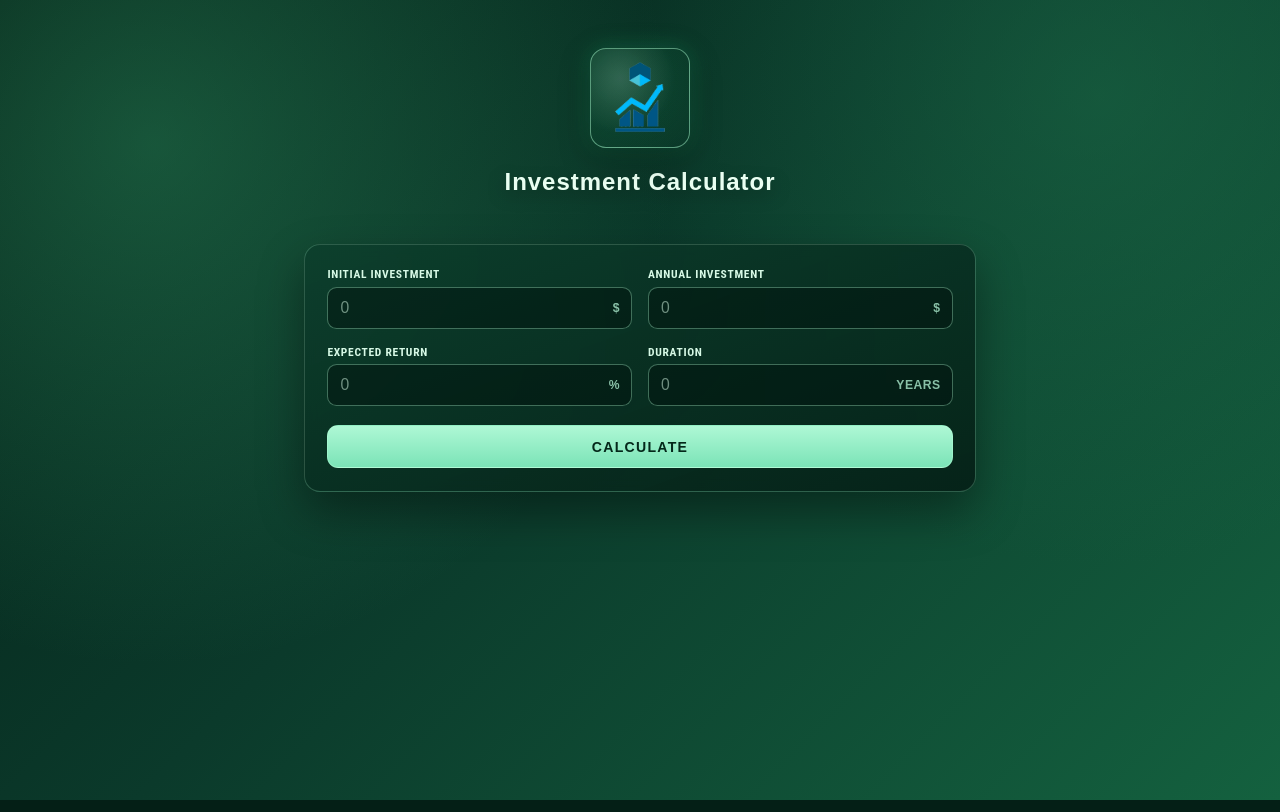
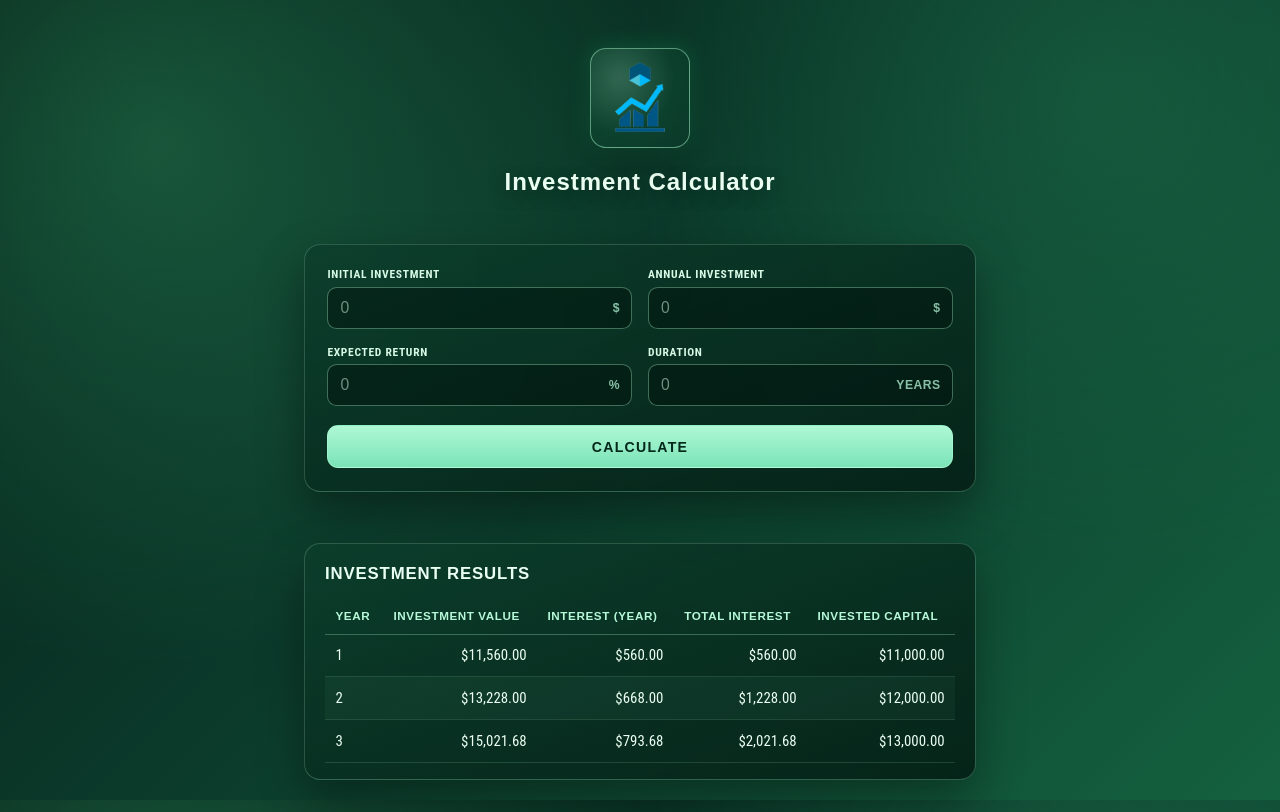
Before and after one commit to Arsiievych/investment_calculator, an Angular app: page / in a window 1280 px wide. Built offline with nearby package versions, Linux system fonts and the light colour scheme.

Commit message:
integrate investment-results component into app layout with initial styles and table implementation

```diff
--- a/src/app/app.html
+++ b/src/app/app.html
@@ -1,2 +1,3 @@
 <app-header/>
 <app-investment-inputs/>
+<app-investment-results/>
--- a/src/app/app.ts
+++ b/src/app/app.ts
@@ -2,10 +2,11 @@ import { Component, signal } from '@angular/core';
 import { RouterOutlet } from '@angular/router';
 import {Header} from "./header/header";
 import {InvestmentInputs} from "./investment-inputs/investment-inputs";
+import {InvestmentResults} from "./investment-results/investment-results";
 
 @Component({
   selector: 'app-root',
-  imports: [RouterOutlet, Header, InvestmentInputs],
+  imports: [RouterOutlet, Header, InvestmentInputs, InvestmentResults],
   templateUrl: './app.html',
   styleUrl: './app.css'
 })
--- a/src/app/investment-results/investment-results.css
+++ b/src/app/investment-results/investment-results.css
@@ -0,0 +1,71 @@
+:host {
+    display: block;
+    padding: 0 1rem 2rem;
+}
+
+.results-card {
+    max-width: 42rem;
+    margin: 1.2rem auto 0;
+    padding: 1.25rem 1.25rem 1rem;
+    border-radius: 1rem;
+    border: 1px solid rgba(179, 255, 214, 0.22);
+    background: linear-gradient(160deg, rgba(12, 62, 44, 0.88), rgba(5, 31, 22, 0.9));
+    box-shadow: 0 20px 45px rgba(0, 0, 0, 0.35);
+    backdrop-filter: blur(6px);
+}
+
+.results-card h2 {
+    margin: 0 0 0.9rem;
+    color: #e9fff2;
+    font-size: 1.05rem;
+    font-weight: 700;
+    letter-spacing: 0.05em;
+    text-transform: uppercase;
+}
+
+.table-wrap {
+    overflow-x: auto;
+}
+
+table {
+    width: 100%;
+    min-width: 37rem;
+    border-collapse: collapse;
+}
+
+thead th {
+    padding: 0.7rem 0.65rem;
+    border-bottom: 1px solid rgba(179, 255, 214, 0.28);
+    color: #b6f8d8;
+    font-size: 0.73rem;
+    font-weight: 700;
+    letter-spacing: 0.05em;
+    text-transform: uppercase;
+    text-align: left;
+}
+
+tbody td {
+    padding: 0.74rem 0.65rem;
+    border-bottom: 1px solid rgba(179, 255, 214, 0.14);
+    color: #ecfff3;
+    font-family: "Roboto Condensed", sans-serif;
+    font-size: 0.93rem;
+}
+
+tbody tr:nth-child(even) td {
+    background-color: rgba(124, 206, 169, 0.05);
+}
+
+tbody tr:hover td {
+    background-color: rgba(124, 206, 169, 0.1);
+}
+
+.num {
+    text-align: right;
+}
+
+@media (max-width: 700px) {
+    .results-card {
+        padding: 1rem;
+    }
+}
--- a/src/app/investment-results/investment-results.html
+++ b/src/app/investment-results/investment-results.html
@@ -1 +1,39 @@
-<p>investment-results works!</p>
+<section class="results-card">
+    <h2>Investment Results</h2>
+    <div class="table-wrap">
+        <table>
+            <thead>
+            <tr>
+                <th>Year</th>
+                <th class="num">Investment Value</th>
+                <th class="num">Interest (Year)</th>
+                <th class="num">Total Interest</th>
+                <th class="num">Invested Capital</th>
+            </tr>
+            </thead>
+            <tbody>
+            <tr>
+                <td>1</td>
+                <td class="num">$11,560.00</td>
+                <td class="num">$560.00</td>
+                <td class="num">$560.00</td>
+                <td class="num">$11,000.00</td>
+            </tr>
+            <tr>
+                <td>2</td>
+                <td class="num">$13,228.00</td>
+                <td class="num">$668.00</td>
+                <td class="num">$1,228.00</td>
+                <td class="num">$12,000.00</td>
+            </tr>
+            <tr>
+                <td>3</td>
+                <td class="num">$15,021.68</td>
+                <td class="num">$793.68</td>
+                <td class="num">$2,021.68</td>
+                <td class="num">$13,000.00</td>
+            </tr>
+            </tbody>
+        </table>
+    </div>
+</section>
```
